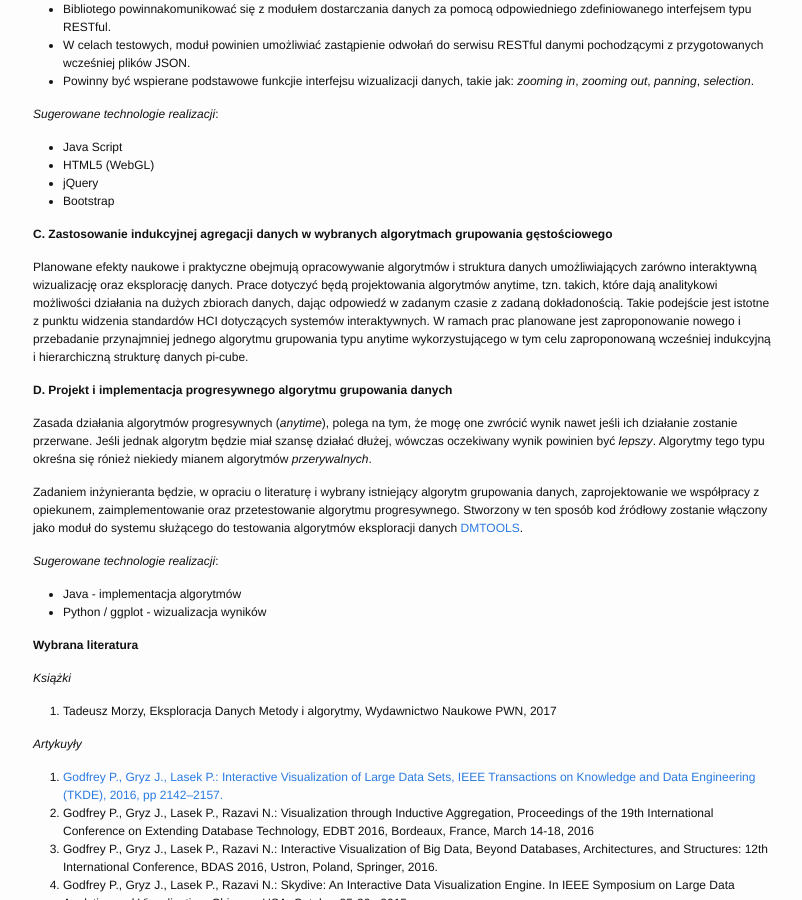
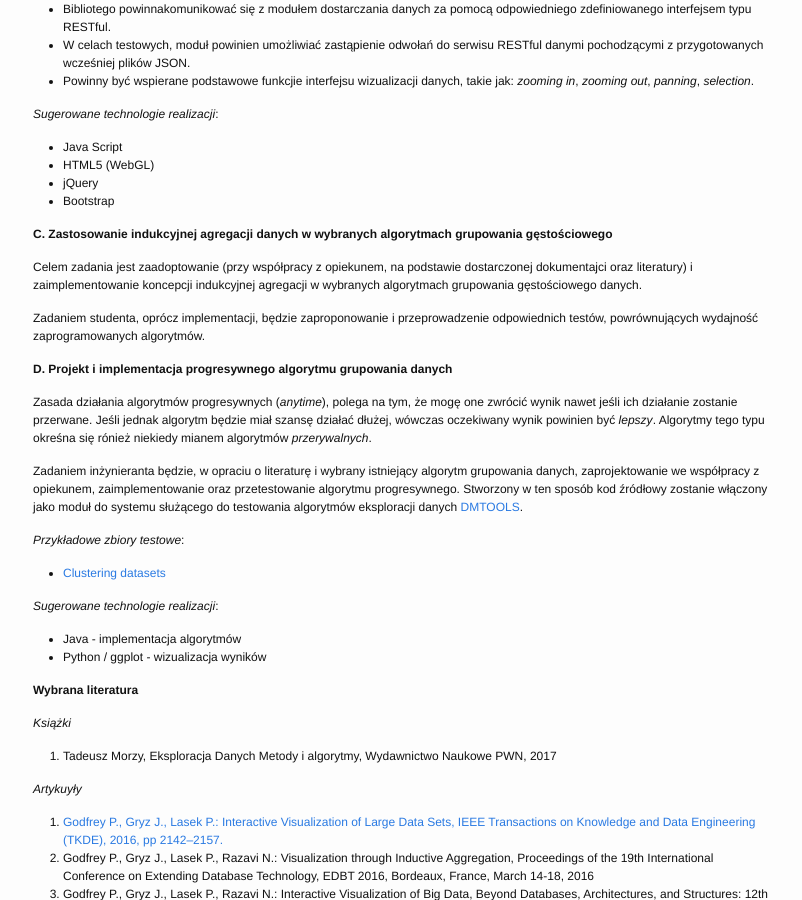
Before and after one commit to piotrlasek/piotrlasek.github.io, a Jekyll site: the page built from for-students/tematy-prac-2017.md, in a window 1280 px wide and 900 px high, scrolled down 1431 px. Shown: the whole window, without its empty margins (237-1039 px from the left). Built offline with Jekyll 4.4.1, drawn with Linux system fonts in a browser that asks for light colours.

Commit message:
Update tematy-prac-2017.md

```diff
--- a/for-students/tematy-prac-2017.md
+++ b/for-students/tematy-prac-2017.md
@@ -112,15 +112,12 @@
 <h3> C. Zastosowanie indukcyjnej agregacji danych w wybranych algorytmach
      grupowania gęstościowego</h3>
 
-Planowane efekty naukowe i praktyczne obejmują opracowywanie algorytmów i
-struktura danych umożliwiających zarówno interaktywną wizualizację oraz eksplorację
-danych. Prace dotyczyć będą projektowania algorytmów anytime, tzn. takich, które
-dają analitykowi możliwości działania na dużych zbiorach danych, dając odpowiedź w
-zadanym czasie z zadaną dokładonością. Takie podejście jest istotne z punktu widzenia
-standardów HCI dotyczących systemów interaktywnych.
-W ramach prac planowane jest zaproponowanie nowego i przebadanie przynajmniej
-jednego algorytmu grupowania typu anytime wykorzystującego w tym celu
-zaproponowaną wcześniej indukcyjną i hierarchiczną strukturę danych pi-cube.
+Celem zadania jest zaadoptowanie (przy współpracy z opiekunem, na podstawie
+dostarczonej dokumentajci oraz literatury) i zaimplementowanie koncepcji indukcyjnej
+agregacji w wybranych algorytmach grupowania gęstościowego danych.
+
+Zadaniem studenta, oprócz implementacji, będzie zaproponowanie i przeprowadzenie
+odpowiednich testów, powrównujących wydajność zaprogramowanych algorytmów.
 
 
 <h3> D. Projekt i implementacja progresywnego algorytmu grupowania danych</h3>
@@ -135,6 +132,10 @@
 oraz przetestowanie algorytmu progresywnego. Stworzony w ten sposób kod źródłowy
 zostanie włączony jako moduł do systemu służącego do testowania algorytmów eksploracji
 danych [DMTOOLS](https://github.com/piotrlasek/clustering).
+
+*Przykładowe zbiory testowe*:
+
+* [Clustering datasets](https://cs.joensuu.fi/sipu/datasets/)
 
 *Sugerowane technologie realizacji*:
 
```
